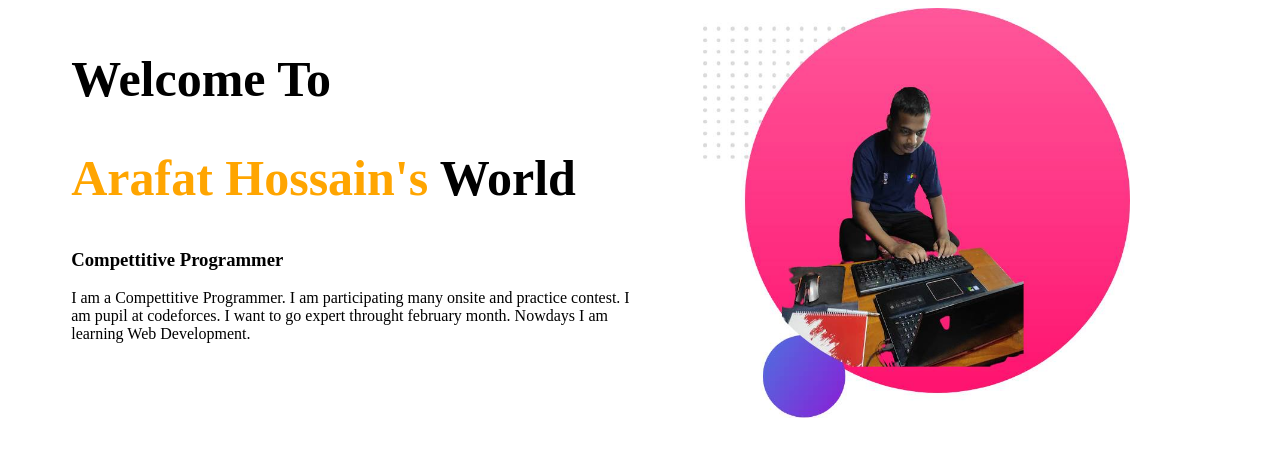
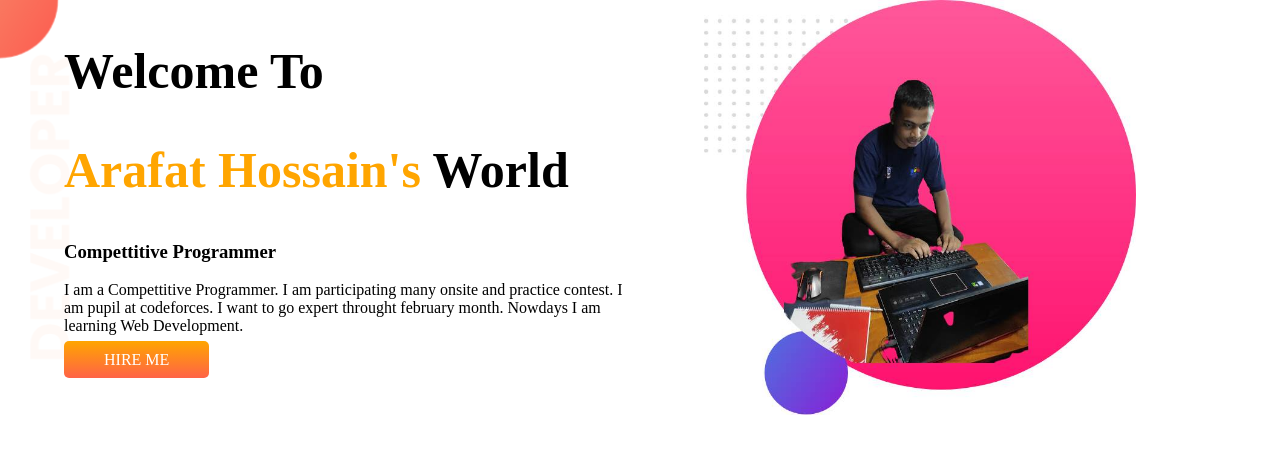
Before and after one commit to arafat1802/developer-portfolio, a plain HTML site: page index.html in a window 1280 px wide. Drawn offline with Linux system fonts and the light colour scheme.

Commit message:
first section complete

```diff
--- a/index.html
+++ b/index.html
@@ -13,15 +13,17 @@
 </head>
 
 <body>
-    <section>
+    <section class="top-banner">
         <div class="half-width">
             <h1>Welcome To</h1>
             <h1> <span class="orange-color">Arafat Hossain's</span> World</h1>
             <h3>Compettitive Programmer</h3>
-            <p>I am a Compettitive Programmer. I am participating many onsite and practice contest.
+            <p class="me">I am a Compettitive Programmer. I am participating many onsite and practice contest.
                 I am pupil at codeforces. I want to go expert throught february month. Nowdays I am learning
                 Web Development.
             </p>
+            <a class="hire-me-button" href="https://www.linkedin.com/in/md-arafat-hossain-rifat-437314173/"
+                target="_blank">HIRE ME</a>
         </div>
         <div class="half-width">
             <img src="showOff/my-bg2.jpg" alt="my icpc photo">
--- a/style.css
+++ b/style.css
@@ -1,5 +1,6 @@
 body {
     @import url('https://fonts.googleapis.com/css2?family=Poppins&display=swap');
+    margin: 0;
 }
 
 h1 {
@@ -22,3 +23,21 @@ section {
 .half-width img {
     width: 75%;
 }
+
+.hire-me-button {
+    text-decoration: none;
+    padding: 10px 40px;
+    background-image: linear-gradient(orange, tomato);
+    color: white;
+    color: 400;
+    border-radius: 5px;
+}
+
+.me {
+    font-size: 16px;
+}
+
+.top-banner {
+    background-image: url(images/top-banner.png);
+    background-repeat: no-repeat;
+}
```
